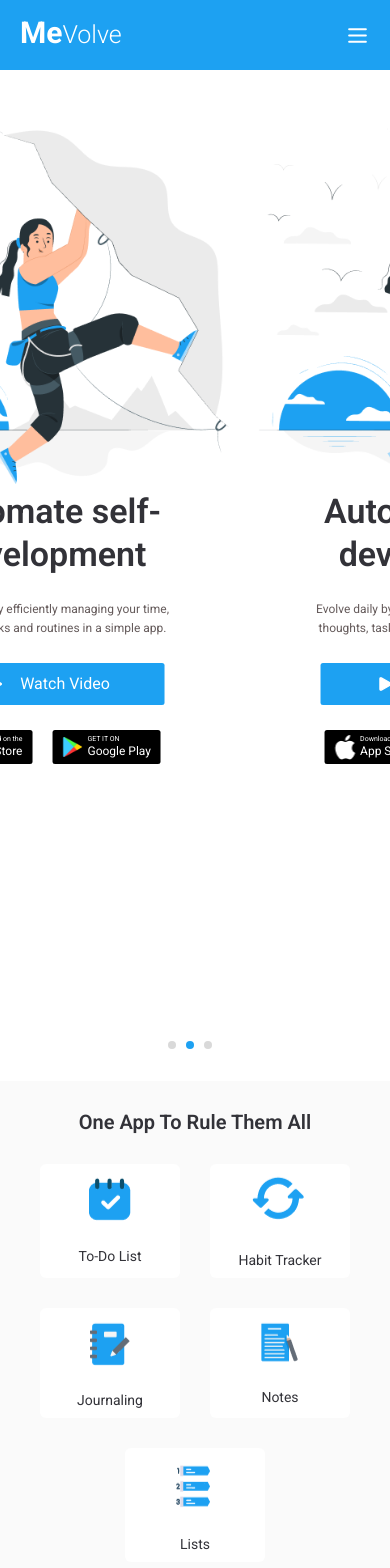
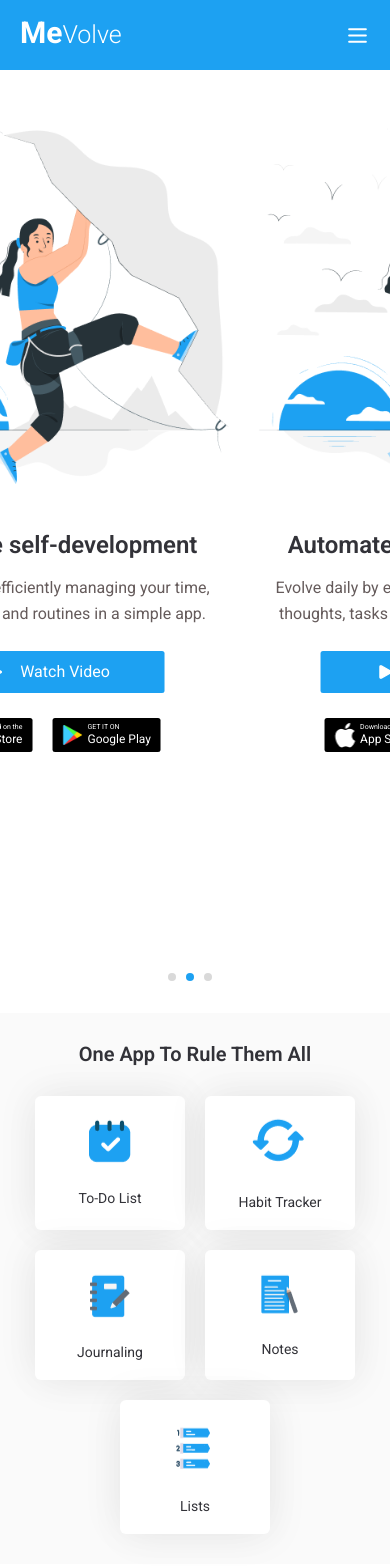
Before and after one commit to shabni/mevolve, an Angular app: page / in a window 390 px wide. Shown: the top 1568 px of the page. Built offline with nearby package versions, Linux system fonts and the light colour scheme.

Commit message:
responsiveness issues fixed

```diff
--- a/src/app/components/app-rules/rules.component.scss
+++ b/src/app/components/app-rules/rules.component.scss
@@ -19,7 +19,7 @@
 		justify-content: center;
 
 		@media screen and (max-width: 400px) {
-			gap: 3rem;
+			gap: 2rem;
 		}
 
 		.setting-box {
@@ -32,6 +32,12 @@
 			background: #FFFFFF;
 			border-radius: 6px;
 			width: 14rem;
+
+			@media screen and (max-width: 400px) {
+				box-shadow: 4px 4px 40px rgba(0, 0, 0, 0.05), -4px -4px 40px rgba(0, 0, 0, 0.05);
+				width: 15rem;
+				padding: 2rem;
+			}
 		}
 
 		.setting-title {
--- a/src/app/components/carousel/carousel.component.scss
+++ b/src/app/components/carousel/carousel.component.scss
@@ -14,7 +14,11 @@
 		position: relative;
 
 		@media screen and (max-width: 850px) {
-			height: 115vh;
+			height: 112vh;
+		}
+
+		@media screen and (max-width: 400px) {
+			height: 107vh;
 		}
 
 		.slides {
--- a/src/app/components/contact-us/contact-us.component.scss
+++ b/src/app/components/contact-us/contact-us.component.scss
@@ -71,6 +71,10 @@
 		color: #fff;
 		padding: 1rem 8rem;
 
+		@media screen and (max-width: 400px) {
+			padding: 1rem 7rem;
+		}
+
 		&:disabled {
 			opacity: .6;
 		}
--- a/src/app/components/customize/customize.component.scss
+++ b/src/app/components/customize/customize.component.scss
@@ -21,6 +21,10 @@
         flex-direction: column;
         justify-content: center;
 
+		@media screen and (max-width: 500px){
+			margin-left: 0 !important;
+		}
+
 		@media screen and (max-width: 1100px){
 			margin-left: 0;
 		}
@@ -43,4 +47,8 @@
 
 .mt-first {
 	margin-top: -4rem;
+
+	@media screen and (max-width: 500px){
+		margin-top: 0;
+	}
 }
--- a/src/app/components/description-view/description-view.component.html
+++ b/src/app/components/description-view/description-view.component.html
@@ -25,7 +25,13 @@
 				</span>
 			</div>
 
-			<div class="info" *ngIf="!getAccordionState(['feature1'])">Mevolve was developed to help you reach your goal and be more consistent</div>
+			<div class="flex flex-col" *ngIf="!getAccordionState(['feature1'])">
+				<div class="info">Mevolve was developed to help you reach your goal and be more consistent</div>
+
+				<div class="img-section-mob">
+					<img [src]="imageUrl"/>
+				</div>
+			</div>
         </div>
 
         <div class="mode card mb-12">
--- a/src/app/components/description-view/description-view.component.scss
+++ b/src/app/components/description-view/description-view.component.scss
@@ -11,6 +11,18 @@
 
 	.img-section {
 		width: 30rem;
+
+		@media screen and (max-width: 400px){
+			display: none;
+		}
+	}
+
+	.img-section-mob {
+		width: 30rem;
+
+		@media screen and (min-width: 400px){
+			display: none;
+		}
 	}
 
     .description-section {
--- a/src/app/components/home/home.component.scss
+++ b/src/app/components/home/home.component.scss
@@ -4,9 +4,13 @@
 	}
 
 	.heading {
-		font-size: 3.4rem;
+		font-size: 3.2rem;
 		font-weight: 600;
 		color: #323238;
+
+		@media screen and (max-width: 400px) {
+			font-size: 2.4rem;
+		}
 	}
 
 	.description {
@@ -26,12 +30,19 @@
 			order: 2;
 			width: 100%;
 			padding-bottom: 4rem;
+			padding-top: 4rem;
 		}
 
 		p {
 			width: 70%;
 			font-size: 1.2rem;
 			color: #655B5B;
+
+			@media screen and (max-width: 400px) {
+				font-size: 1.6rem;
+				margin-top: 1.5rem;
+				width: 90%;
+			}
 		}
 
 		.app-btns-container {
--- a/src/app/components/pricing/pricing.component.html
+++ b/src/app/components/pricing/pricing.component.html
@@ -27,9 +27,11 @@
 
 				<div type="list" *ngFor="let offer of offers"
 					class="inline-flex mb-6 relative items-center py-2 px-4 w-full text-sm font-medium listing list-para">
-                    <img class="mr-8" [src]="offer.image" [alt]="offer.title">
+                    <div class="icon-container">
+						<img [src]="offer.image" [alt]="offer.title">
+					</div>
 
-					<div>{{ offer.title }}</div>
+					<div class="offer">{{ offer.title }}</div>
                 </div>
             </div>
         </div>
--- a/src/app/components/pricing/pricing.component.scss
+++ b/src/app/components/pricing/pricing.component.scss
@@ -41,6 +41,10 @@
 		font-size: 2.4rem;
 		line-height: 4.2rem;
 		color: #323238;
+
+		@media screen and (max-width: 500px) {
+			font-size: 3.2rem;
+		}
 	}
 
 	.description {
@@ -48,6 +52,10 @@
 		font-size: 1.6rem;
 		line-height: 2.3rem;
 		color: #949C9E;
+
+		@media screen and (max-width: 500px) {
+			font-size: 1.8rem;
+		}
 	}
 
 	.sub-description {
@@ -56,6 +64,10 @@
 		line-height: 3rem;
 		text-align: center;
 		color: #655B5B;
+
+		@media screen and (max-width: 500px) {
+			font-size: 1.4rem;
+		}
 	}
 
 	.shadow {
@@ -91,15 +103,20 @@
 		color: #323238;
 	}
 
+	.icon-container {
+		width: 5rem;
+	}
+
 	.list-para {
 		font-weight: 400;
-		font-size: 16px;
+		font-size: 1.6rem;
 		line-height: 19px;
 		color: #323238;
 
 		@media screen and (max-width: 600px) {
 			display: flex;
 			align-items: flex-start;
+			font-size: 1.4rem;
 		}
 	}
 
```
